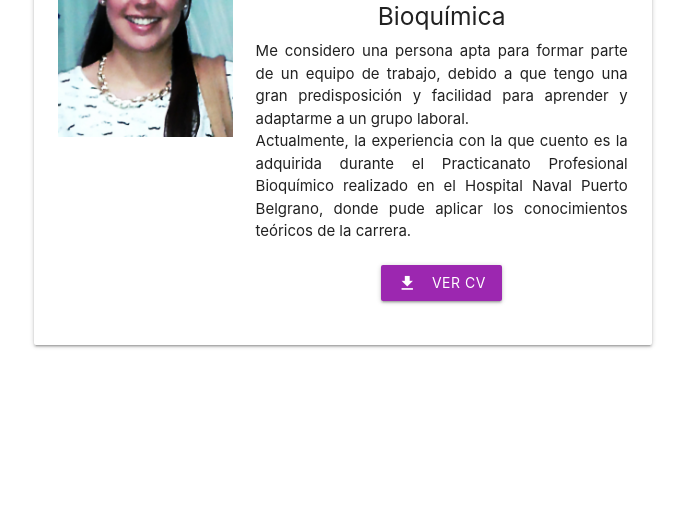
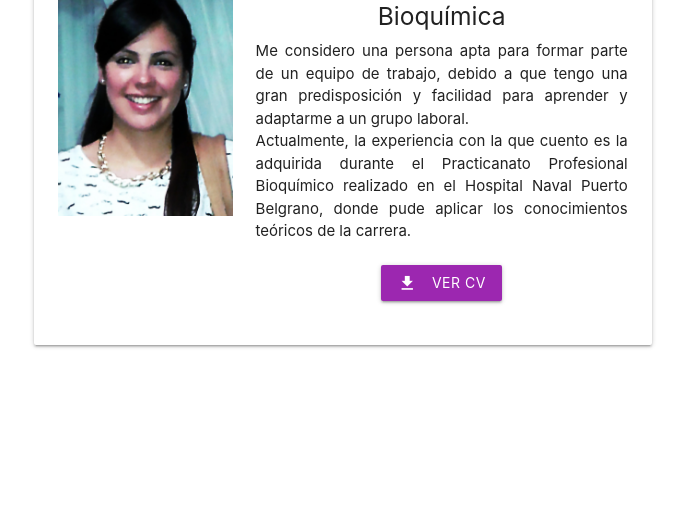
Before and after one commit to eliotarola/cv, a plain HTML site: page index.html in a window 1280 px wide. Shown: the part 292-820 px from the top of the page, without its empty margins (297-982 px from the left). Drawn offline with nearby package versions, Linux system fonts and the light colour scheme.

Commit message:
Vertically centered image

```diff
--- a/index.html
+++ b/index.html
@@ -18,8 +18,8 @@
     <div class="col s12 m8 offset-m2 l6 offset-l3 valign">
         <div class="card">
             <div class="card-content">
-                <div class="row">
-                    <div class="col s12 m4">
+                <div class="row valign-wrapper">
+                    <div class="col s12 m4 valign">
                         <img class="responsive-img" src="images/profile.jpg">
                     </div>
                     <div class="col s12 m8">
```
